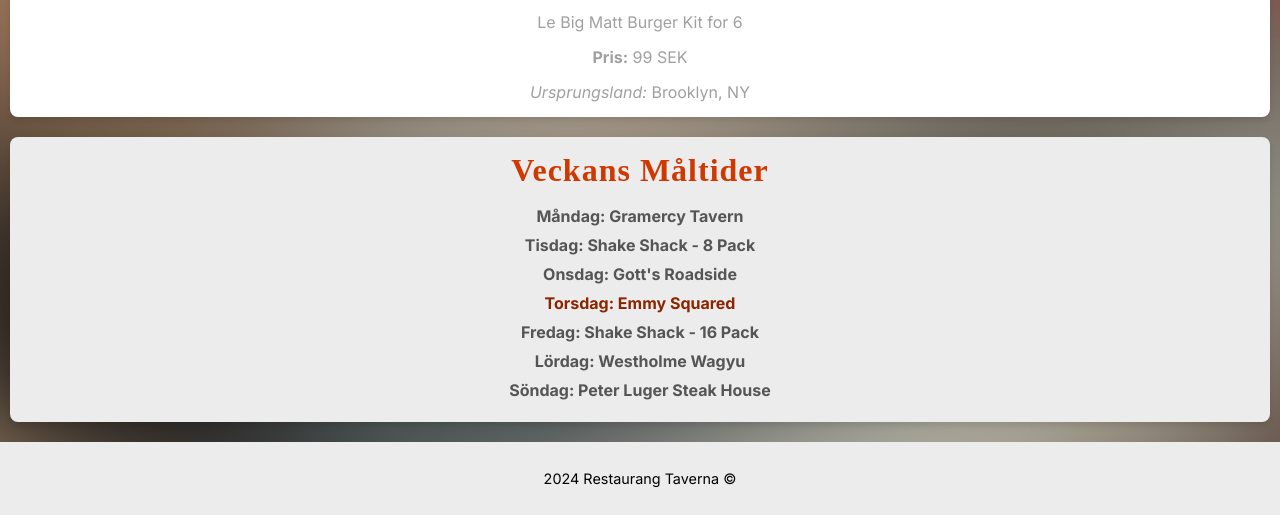
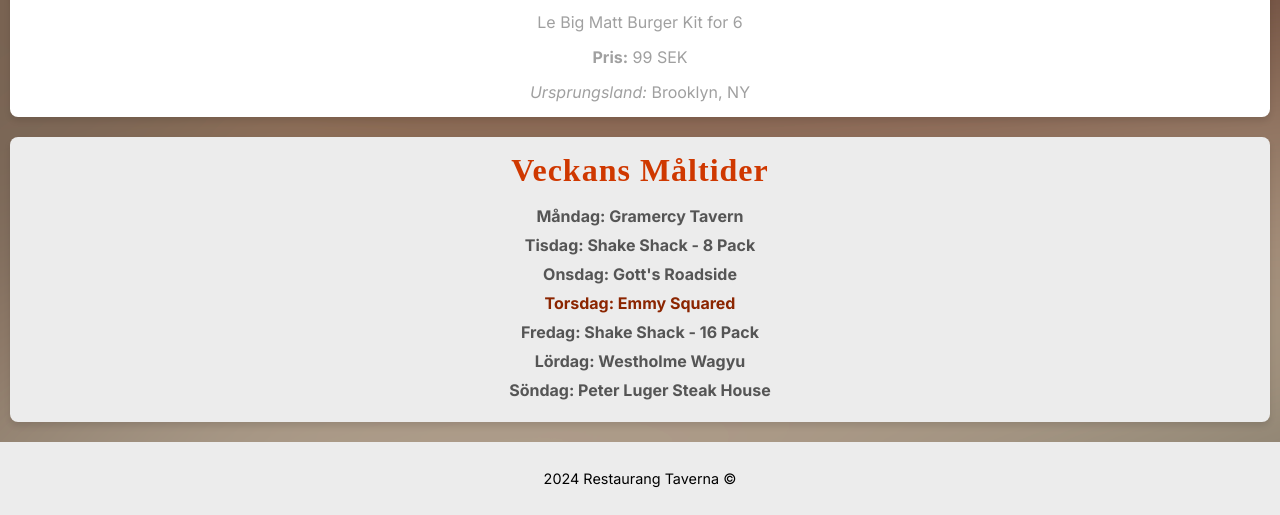
Before and after one commit to Mussse97/Examination_Arbetsmetodik2, a plain HTML site: page featured-meals.html in a window 1280 px wide. Shown: the part 587-1102 px from the top of the page. Drawn offline with Linux system fonts and the light colour scheme; a web font is replaced by a local one.

Commit message:
uppdatering bakgrund

```diff
--- a/css/featured-style.css
+++ b/css/featured-style.css
@@ -12,8 +12,8 @@ body {
 }
 .bg-image2 {
   background-image: url("/public/taverna.2.webp");
-  filter: blur(32px) saturate(115%);
-  -webkit-filter: blur(32px) saturate(115%);
+  filter: blur(22px) saturate(125%);
+  -webkit-filter: blur(22px) saturate(125%);
   z-index:-100;
   height: 100vh;
   width:100%;
@@ -21,7 +21,7 @@ body {
   background-repeat: no-repeat;
   background-size: cover;
   position: fixed;
-  transform: scale(2.9);
+  transform: scale(7);
 }
 
 
--- a/css/style.css
+++ b/css/style.css
@@ -12,8 +12,8 @@ body {
 }
 .bg-image {
   background-image: url("/public/taverna.2.webp");
-  filter: blur(52px) saturate(115%);
-  -webkit-filter: blur(52px) saturate(115%);
+  filter: blur(52px) saturate(135%);
+  -webkit-filter: blur(52px) saturate(135%);
   z-index:-100;
   height: 100vh;
   width:100%;
```
